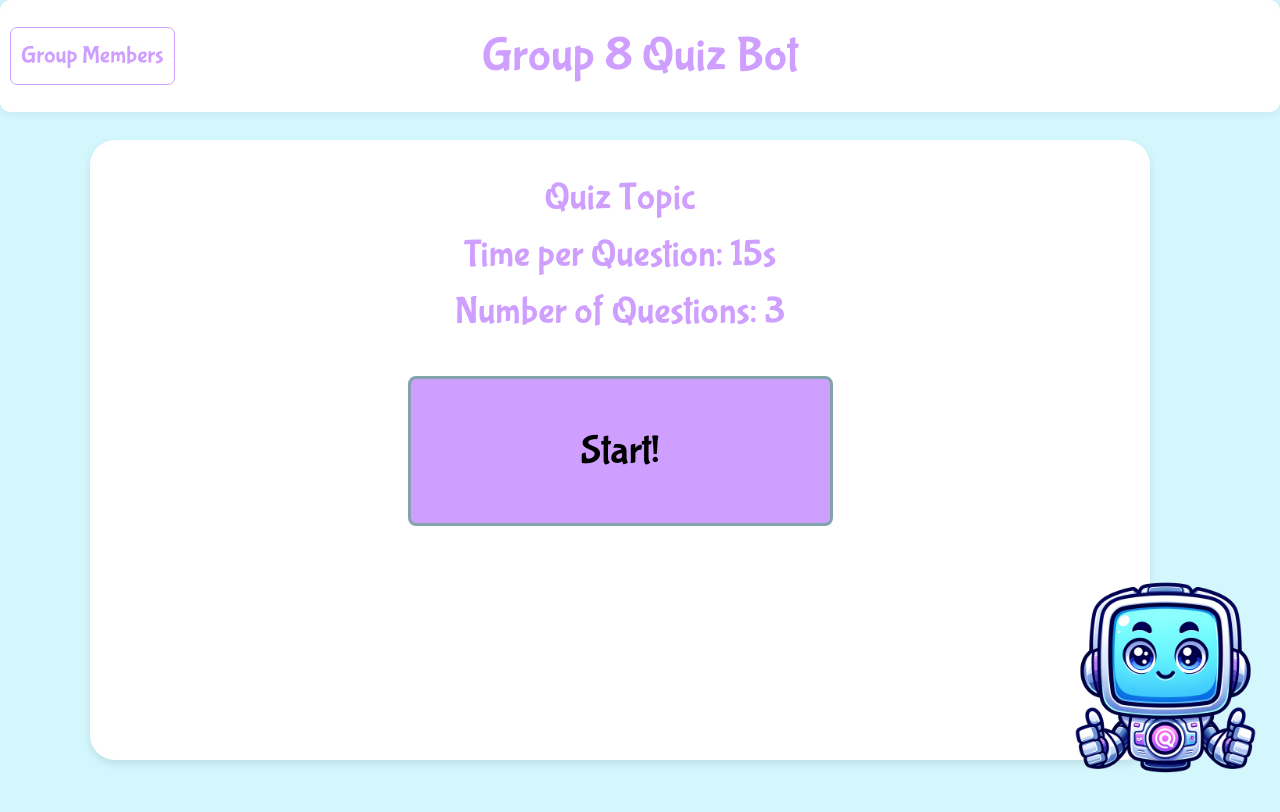
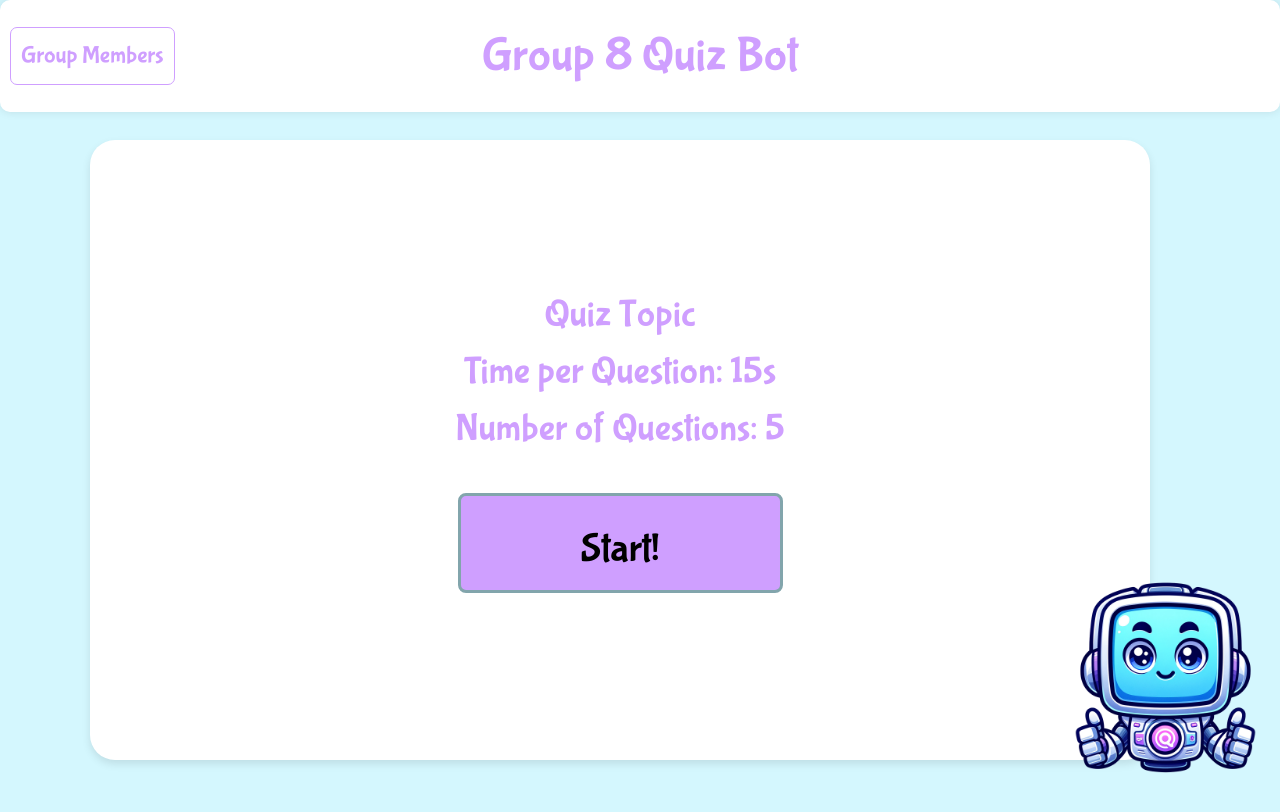
Before and after one commit to faitholopade/SWENG-Study-Bot, a React (Vite) app in the folder Frontend/: page / in a window 1280 px wide. Shown: the top 812 px of the page. Built offline with nearby package versions, Linux system fonts and the light colour scheme.

Commit message:
added questions, exit buttton (no functionality until connected to home frontend,) and changed style

```diff
--- a/Frontend/src/QuizInfo.jsx
+++ b/Frontend/src/QuizInfo.jsx
@@ -47,6 +47,10 @@ const QuizInfo = () => {
         setScore(0);
     }
 
+    const exit = () => {
+        //return to main menu
+    }
+
     return (
         <div>
             <div className="top-banner">
@@ -82,6 +86,7 @@ const QuizInfo = () => {
                         <h3 className="question-text">Score: {(score/questions.length).toFixed(2)*100}%</h3>
                         <h3 className="question-text">You got {score} out of {questions.length} questions correct!</h3>
                         <button className='quiz-start-button' onClick={() => retry()}>Try Again!</button>
+                        <button className='quiz-start-button' onClick={() => exit()}>Exit</button>
 
                     </div>
                 )
--- a/Frontend/src/index.css
+++ b/Frontend/src/index.css
@@ -17,6 +17,7 @@
 .quiz-box {
   display: flex;
   position: relative;
+  justify-content: center;
   flex-wrap: wrap;
   flex-direction:  column;
   align-items: center;
@@ -204,8 +205,8 @@ button {
   border: 3px solid rgb(130, 165, 172);
   margin-left: 20px;
   padding: 30px;
-  width: 425px;
-  height: 150px;
+  width: 325px;
+  height: 100px;
   margin-top: 35px;
   font-size: 2.5em;
   font-weight: 500;
--- a/Frontend/src/questions.js
+++ b/Frontend/src/questions.js
@@ -14,5 +14,15 @@ export const questions =
             question: "What is the answer to question 3? (it's C)",
             options: ["Option A", "Option B", "Option C", "Option D"],
             answer: "Option C"
+        },
+        {
+            question: "What is the answer to question 4? (it's D)",
+            options: ["Option A", "Option B", "Option C", "Option D"],
+            answer: "Option D"
+        },
+        {
+            question: "What is the answer to question 5? (it's A)",
+            options: ["Option A", "Option B", "Option C", "Option D"],
+            answer: "Option A"
         }
     ]
```
